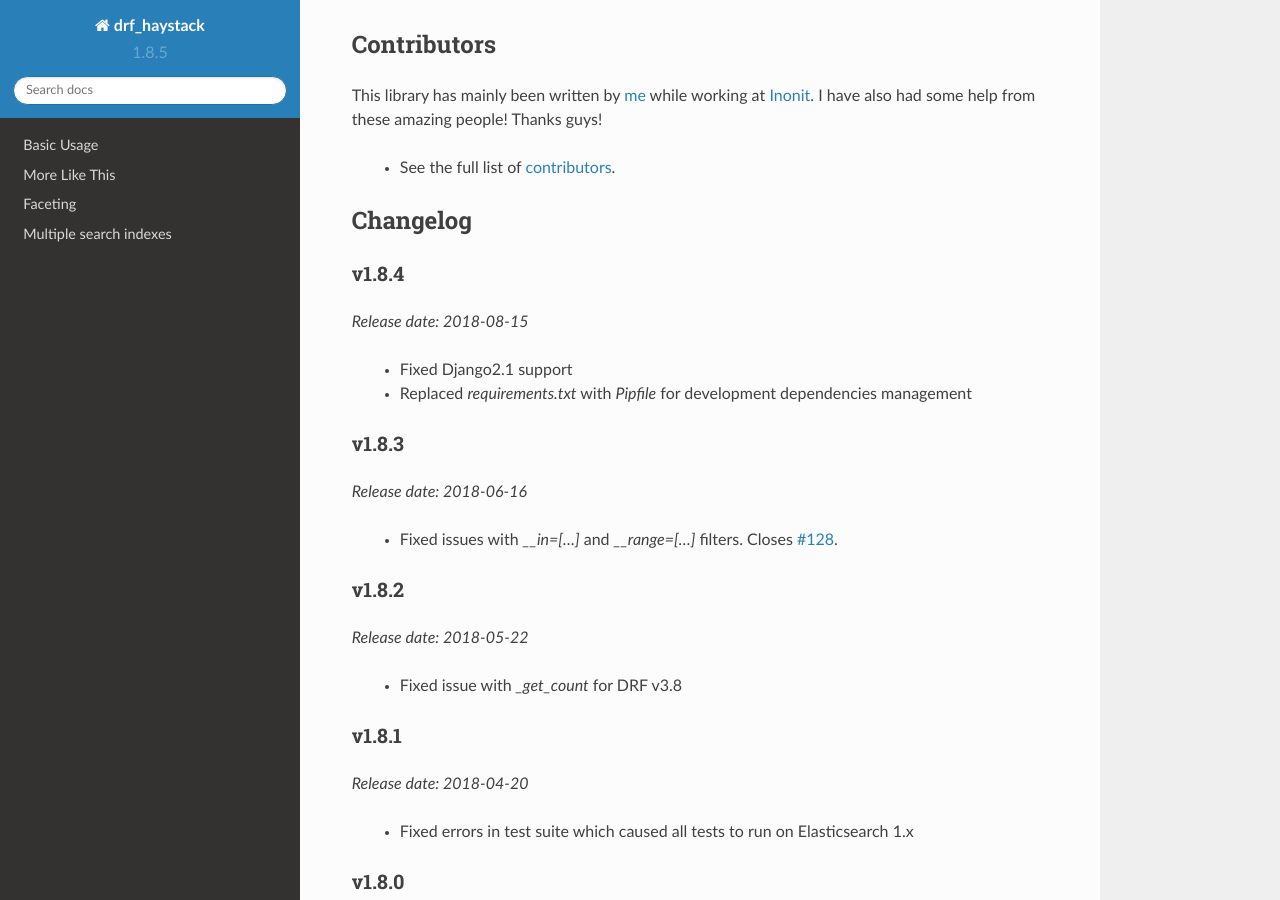
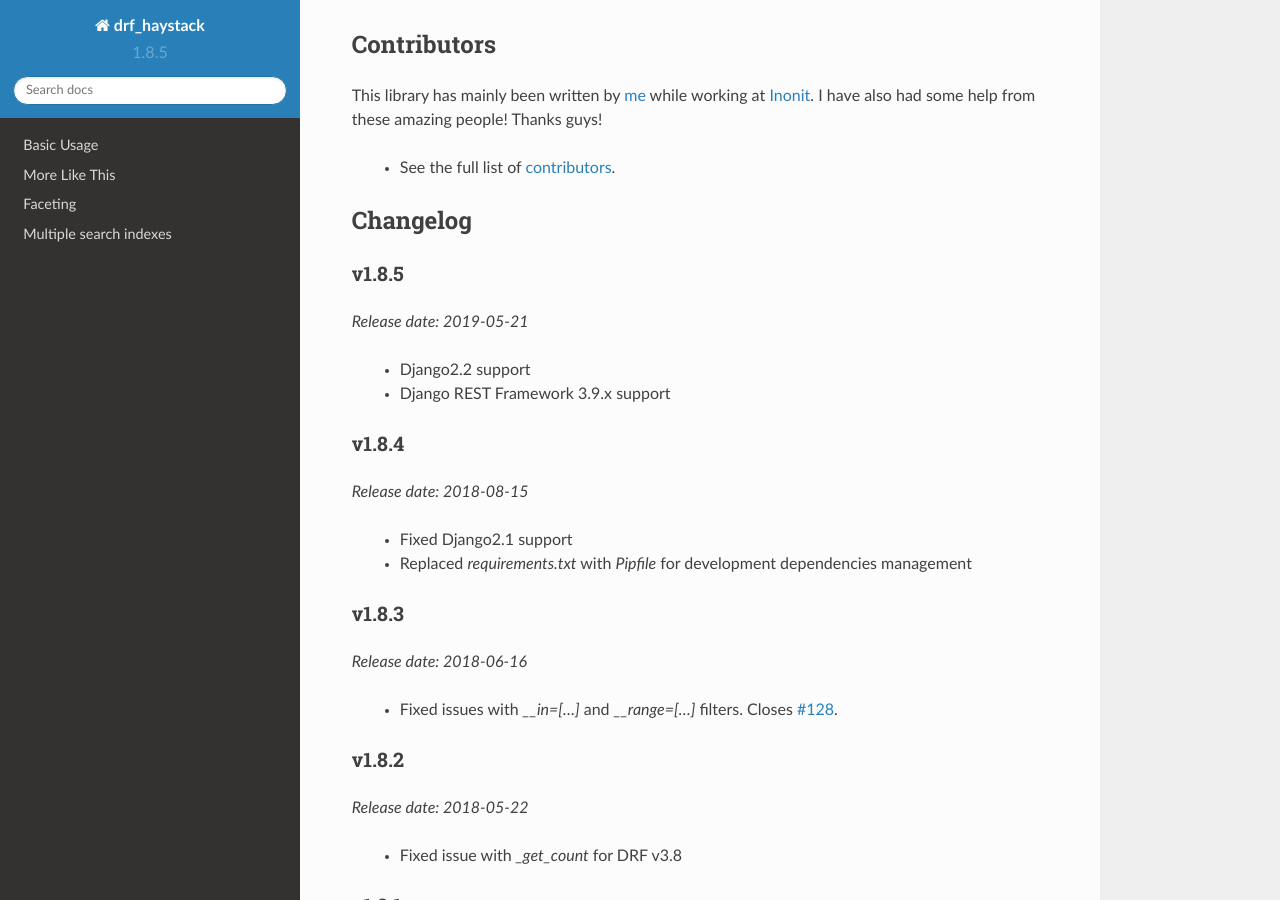
Before and after one commit to rhblind/drf-haystack, a Sphinx documentation site: the page built from docs/index.rst, in a window 1280 px wide and 900 px high, scrolled down 1950 px. Built offline with Sphinx 7.4.7 and the Read the Docs theme 2.0.0, drawn with Linux system fonts in a browser that asks for light colours; pages that are not in the unit, such as notebooks, are missing from menus.

Commit message:
Updated docs with new release

```diff
--- a/docs/index.rst
+++ b/docs/index.rst
@@ -104,6 +104,13 @@ Thanks guys!
 
 Changelog
 =========
+
+v1.8.5
+------
+*Release date: 2019-05-21*
+
+    - Django2.2 support
+    - Django REST Framework 3.9.x support
 
 v1.8.4
 ------
```
